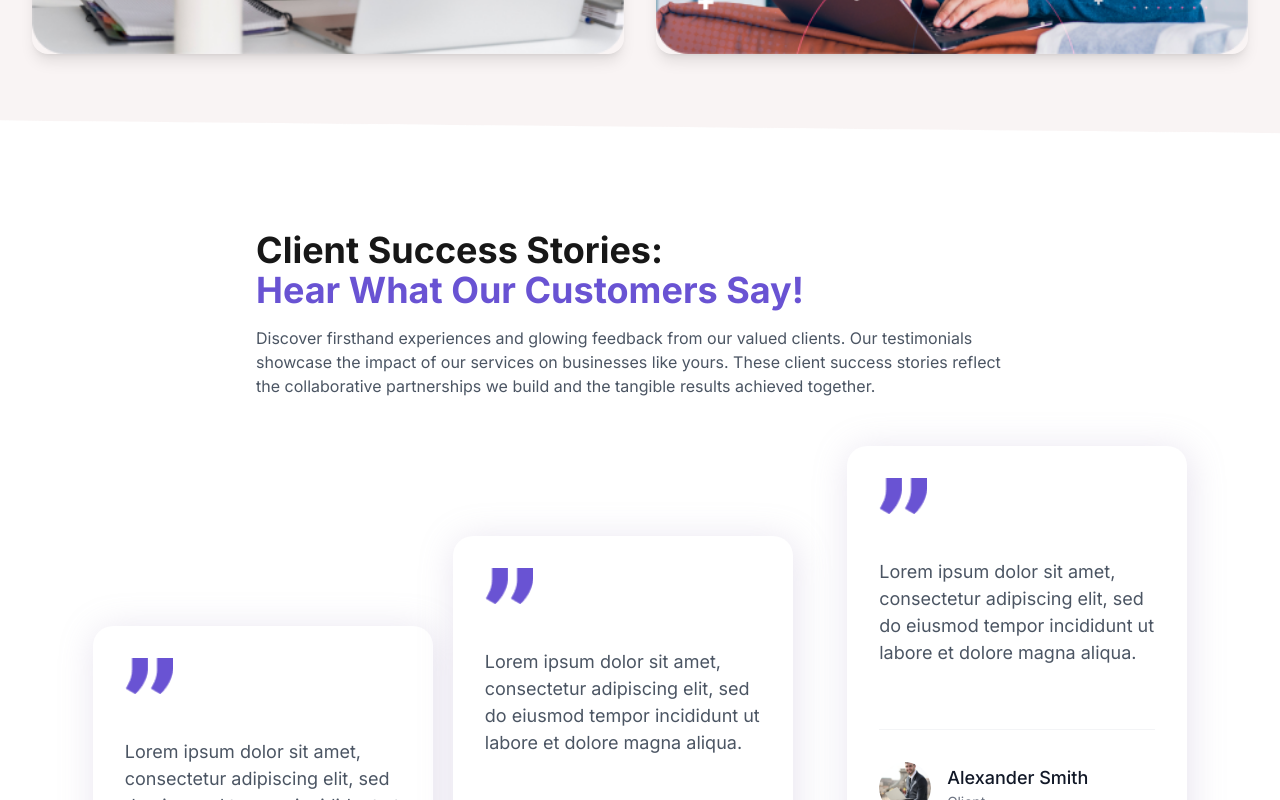
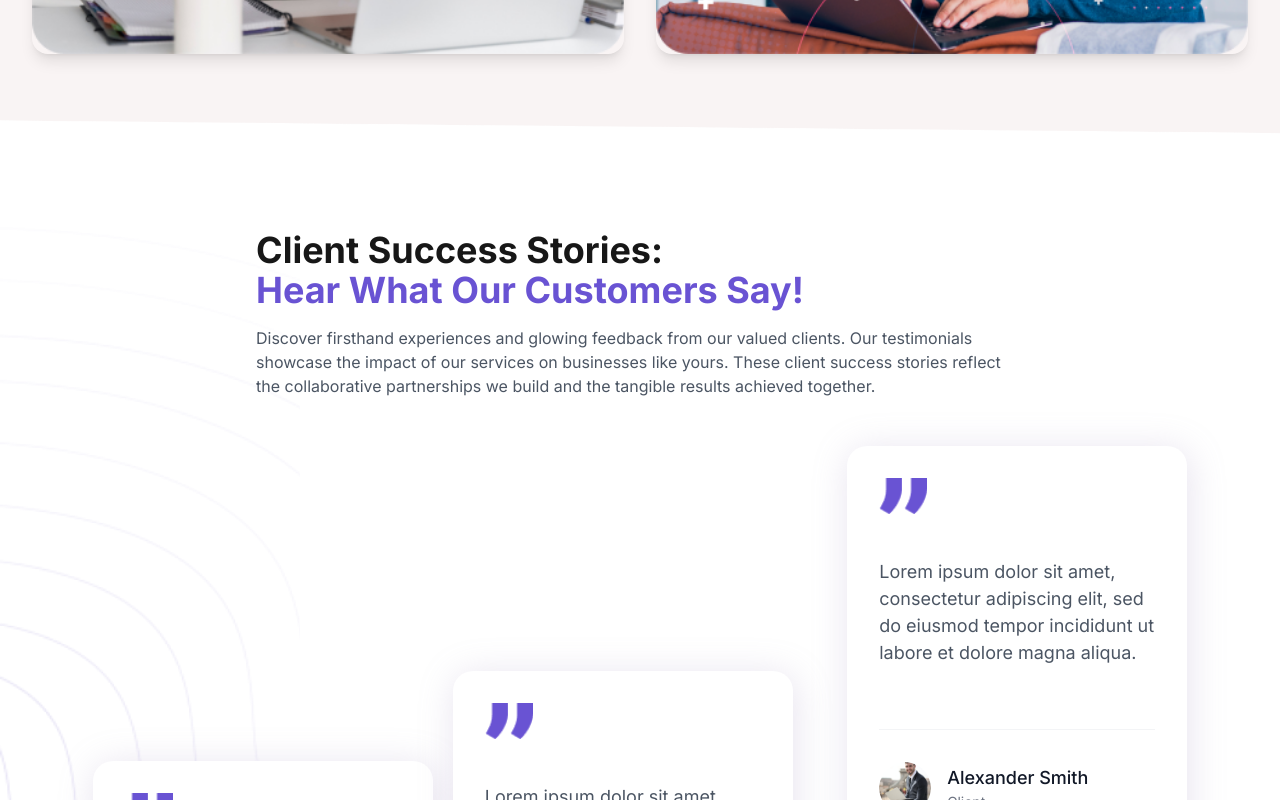
Before and after one commit to phcodesage/Synthecity-Digital-Solutions, a Next.js app: page / in a window 1280 px wide. Shown: the part 1700-2500 px from the top of the page. Built offline with nearby package versions, Linux system fonts and the light colour scheme.

Commit message:
added: success stories-cards alignment

```diff
--- a/app/components/SuccessStories.tsx
+++ b/app/components/SuccessStories.tsx
@@ -39,7 +39,18 @@ const testimonials: Testimonial[] = [
 export default function SuccessStories() {
   return (
     <section className="py-16 lg:py-24 bg-white relative overflow-hidden">
-      <div className="max-w-7xl mx-auto px-4 sm:px-6 lg:px-8">
+      {/* Background Lines */}
+      <div className="absolute left-0 top-0 w-[300px] h-full opacity-50 pointer-events-none">
+        <Image
+          src="/lines-bg.png"
+          alt="Background Pattern"
+          fill
+          className="object-cover object-left"
+          priority
+        />
+      </div>
+
+      <div className="max-w-7xl mx-auto px-4 sm:px-6 lg:px-8 relative">
         <div className="max-w-3xl mx-auto mb-12">
           <h2 className="text-3xl lg:text-4xl font-bold mb-4">
             Client Success Stories:
@@ -54,16 +65,16 @@ export default function SuccessStories() {
           </p>
         </div>
 
-        {/* Desktop Layout */}
+        {/* Desktop Layout (Large Screens) */}
         <div className="hidden lg:block relative">
           <div className="relative flex justify-center min-h-[900px]">
             {/* First Card - Left Side */}
-            <div className="absolute left-[5%] top-[20%]">
+            <div className="absolute left-[5%] top-[35%]">
               <TestimonialCard {...testimonials[0]} />
             </div>
 
             {/* Second Card - Right of First Card */}
-            <div className="absolute left-[calc(5%+360px)] top-[10%]">
+            <div className="absolute left-[calc(5%+360px)] top-[25%]">
               <TestimonialCard {...testimonials[1]} />
             </div>
 
@@ -79,13 +90,18 @@ export default function SuccessStories() {
           </div>
         </div>
 
-        {/* Mobile Layout */}
-        <div className="lg:hidden space-y-6 flex flex-col items-center">
-          {testimonials.map((testimonial, index) => (
-            <TestimonialCard key={index} {...testimonial} />
-          ))}
+        {/* Tablet/Mobile Layout */}
+        <div className="lg:hidden">
+          <div className="grid grid-cols-1 md:grid-cols-2 gap-6 md:gap-8">
+            {testimonials.map((testimonial, index) => (
+              <div key={index} className="flex justify-center">
+                <TestimonialCard {...testimonial} />
+              </div>
+            ))}
+          </div>
         </div>
 
+        {/* Contact Section */}
         <div className="mt-16 bg-white rounded-2xl shadow-lg p-8 max-w-3xl mx-auto">
           <h3 className="text-2xl font-bold text-center mb-4">
             Ready to Hire an Expert or Explore Flexible Options?
```
Also changed, not shown: public/lines-bg.png (added).
